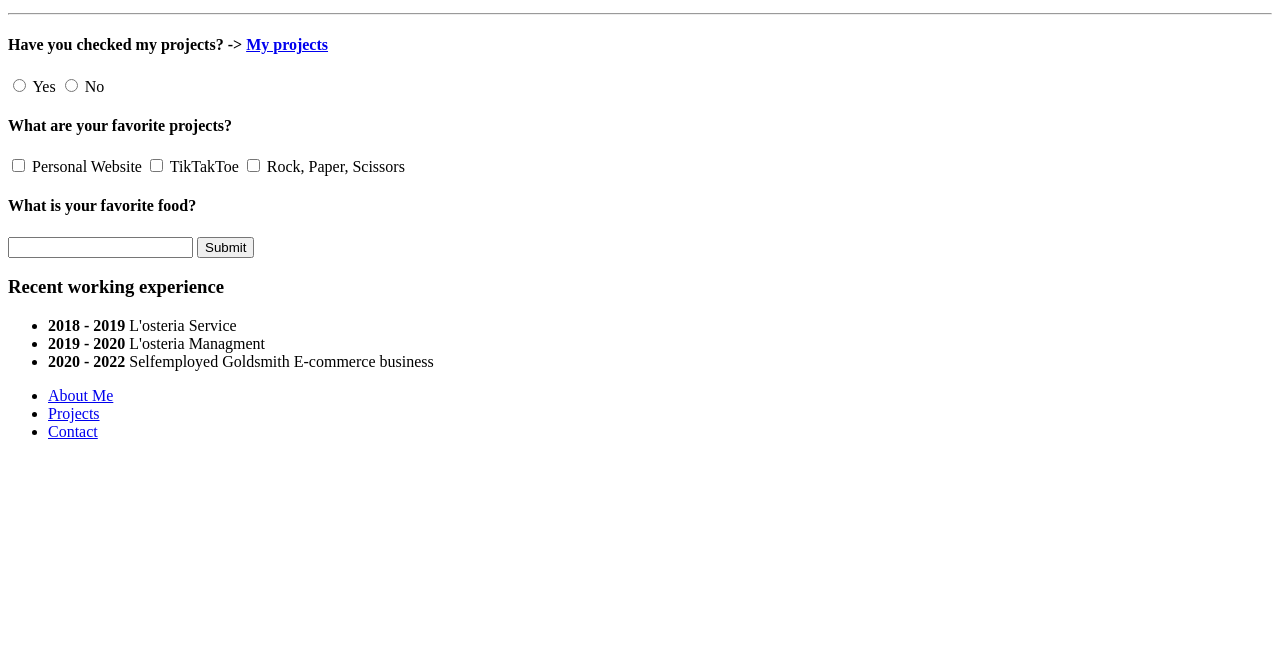
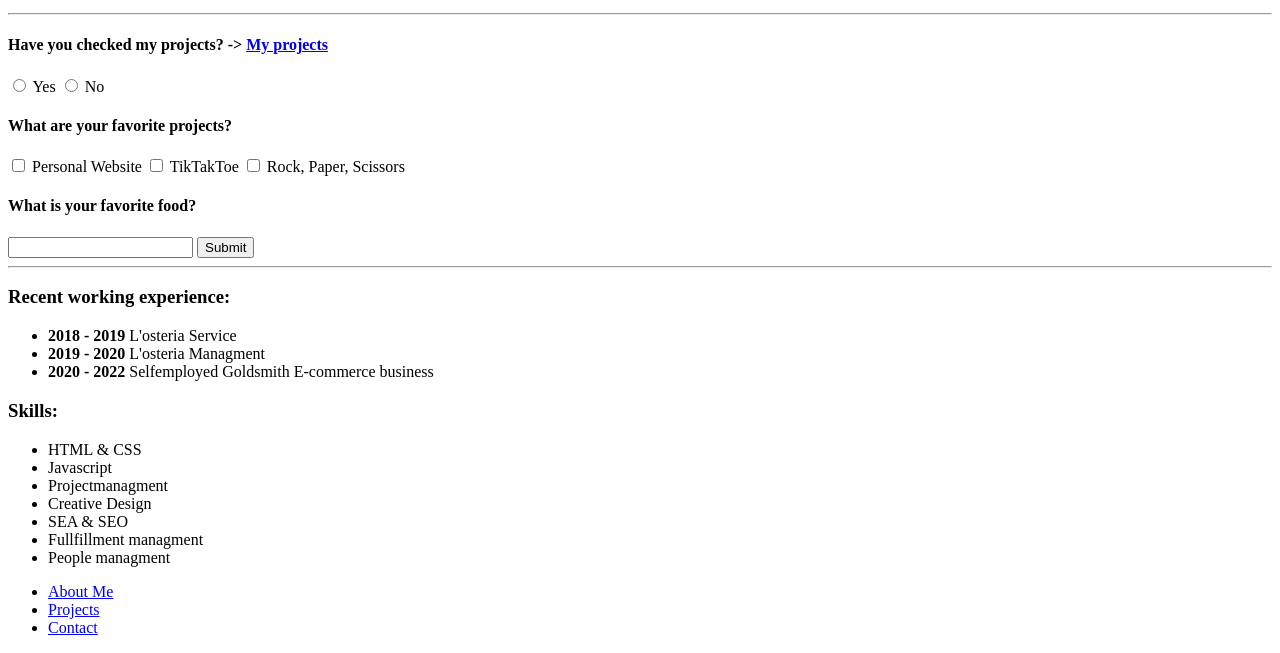
Before and after one commit to Gw3i/personal-website, a plain HTML site: page index.html in a window 1280 px wide. Shown: the part 547-1200 px from the top of the page. Before the commit the page ends 1004 px from the top, so only its background shows below. Drawn offline with Linux system fonts and the light colour scheme.

Commit message:
Add skill list

```diff
--- a/index.html
+++ b/index.html
@@ -65,12 +65,23 @@
           </label>
         </section>
       </article>
+      <hr>
       <article>
-        <h3>Recent working experience</h3>
+        <h3>Recent working experience:</h3>
         <ul>
           <li><strong>2018 - 2019 </strong>L'osteria Service</li>
           <li><strong>2019 - 2020 </strong>L'osteria Managment</li>
           <li><strong>2020 - 2022 </strong>Selfemployed Goldsmith E-commerce business</li>
+        </ul>
+        <h3>Skills:</h3>
+        <ul>
+          <li>HTML & CSS</li>
+          <li>Javascript</li>
+          <li>Projectmanagment</li>
+          <li>Creative Design</li>
+          <li>SEA & SEO</li>
+          <li>Fullfillment managment</li>
+          <li>People managment</li>
         </ul>
       </article>
     </main>
```
